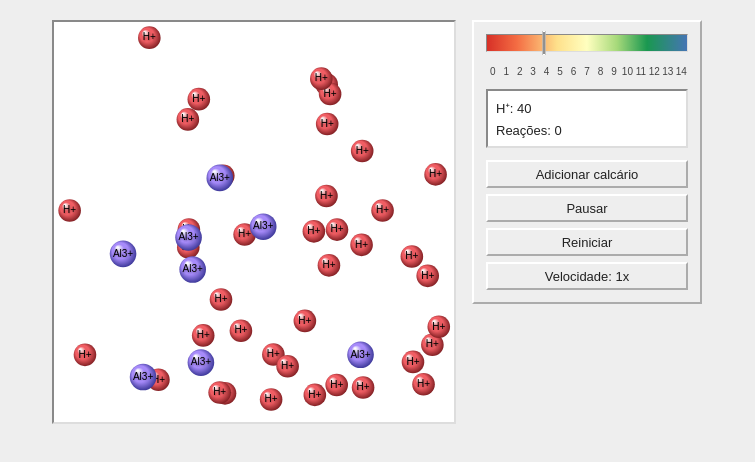
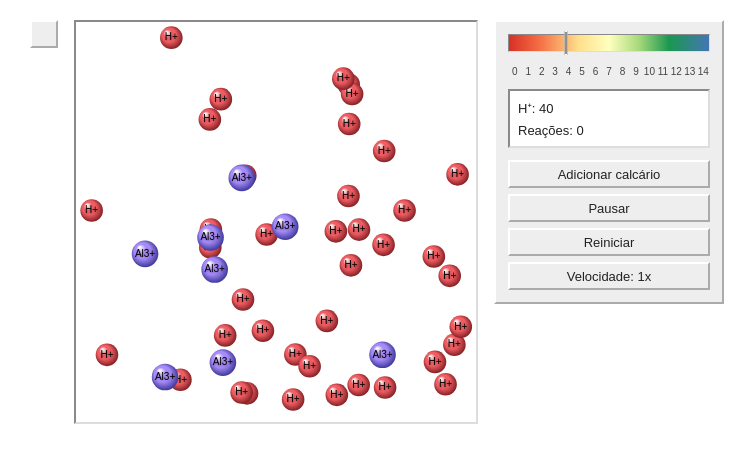
Before and after one commit to juliocma0/quimica-calagem, a plain HTML site: page index.html in a window 1280 px wide. Shown: the whole page, without its empty margins (263-1018 px from the left). Drawn offline with Linux system fonts and the light colour scheme.

Commit message:
Código ajustado para manter simulação e controles scala dentro de um div no HTML

```diff
--- a/css/main.css
+++ b/css/main.css
@@ -1,7 +1,7 @@
 body {
     margin: 0;
     padding: 20px;
-    background-color: #eeeeee;
+    background-color: #ffffff;
     color: #222222;
     font-family: "Dialog", "Arial", sans-serif;
     font-size: 13px;
@@ -11,6 +11,17 @@ body {
     justify-content: center;
     gap: 16px;
     flex-wrap: wrap;
+}
+
+#simulacao-container {
+    box-sizing: border-box;
+    padding: 12px;
+    background-color: #eeeeee;
+    border: 2px outset #ffffff;
+
+    display: flex;
+    flex-direction: column;
+    gap: 12px;
 }
 
 .simulacao {
--- a/index.html
+++ b/index.html
@@ -8,6 +8,7 @@
     <link rel="stylesheet" href="./css/main.css"/>
 </head>
 <body>
+    <div id="simulacao-container"></div>
     <script src="./js/main.js"></script>
 </body>
 </html>
```
Also changed, not shown: 2 other files.
